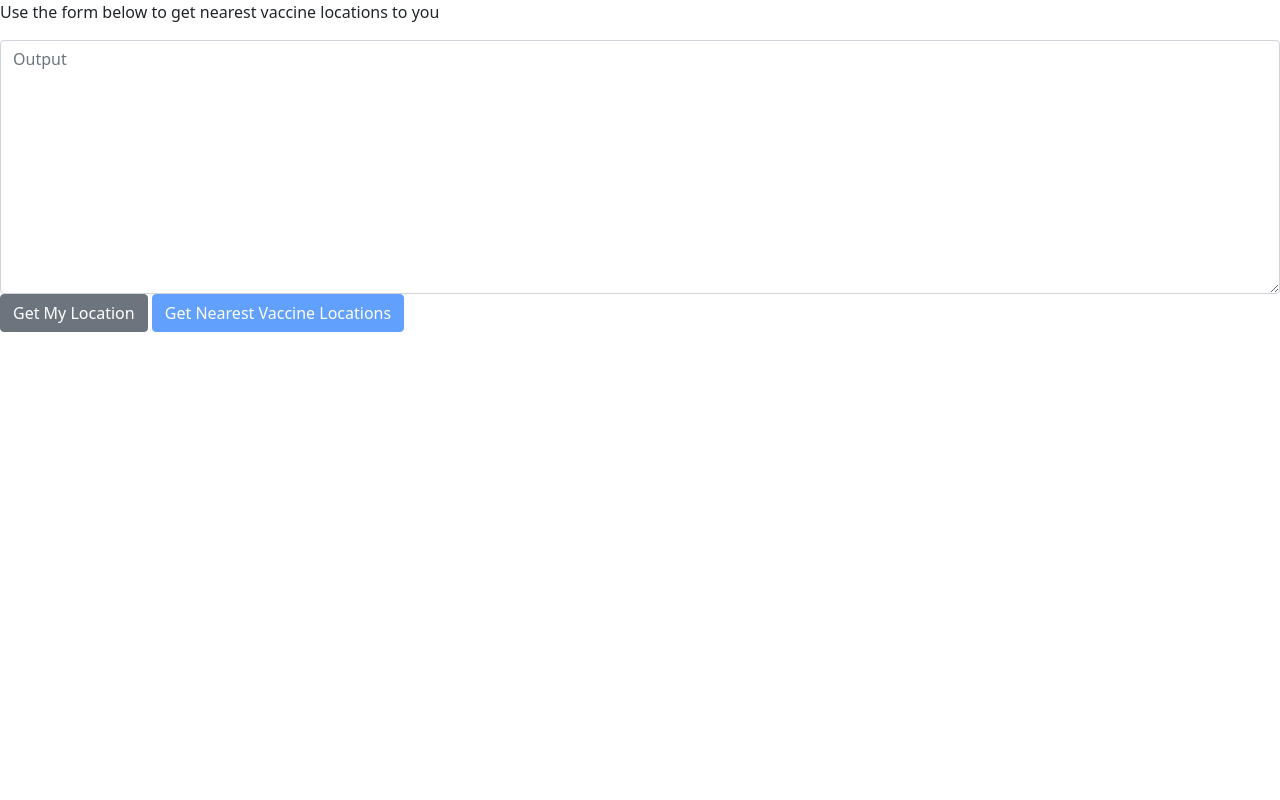
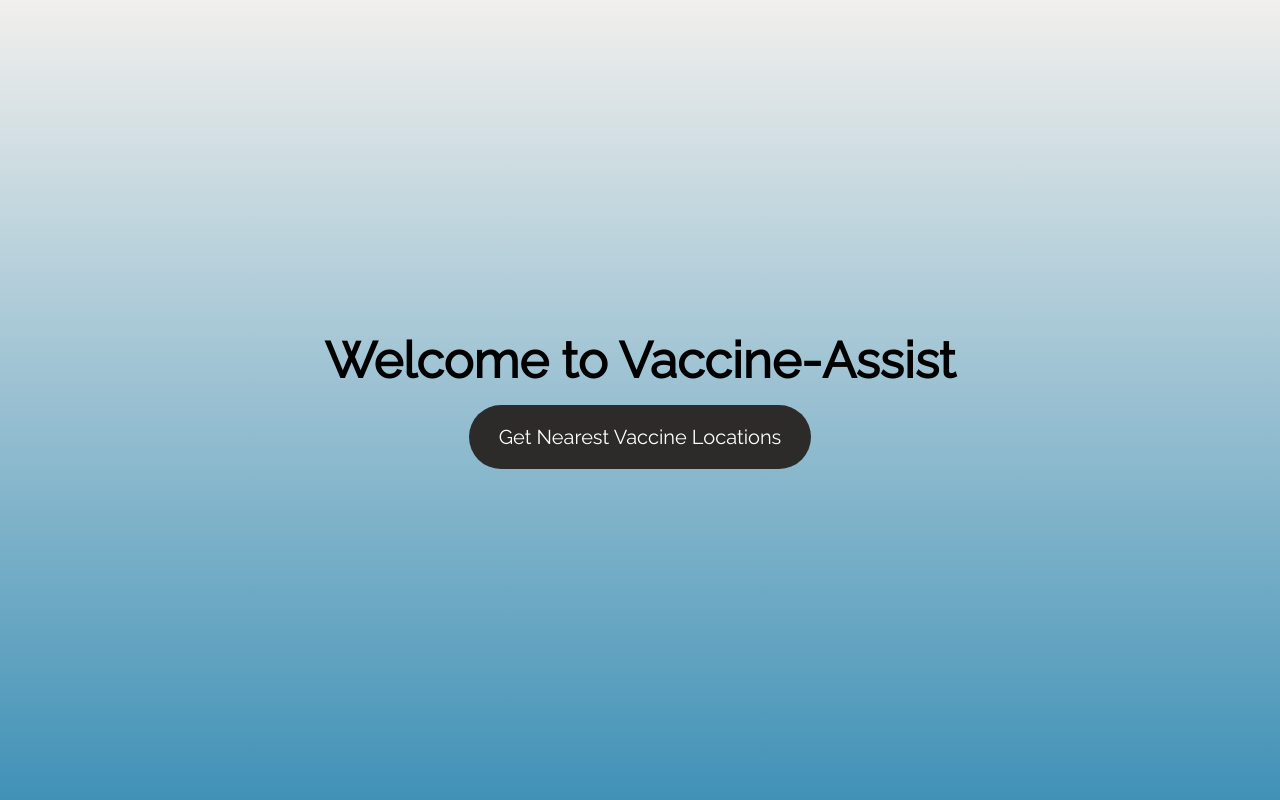
Before and after one commit to MubarekA/Vaccine-assist, a Flask app: page / in a window 1280 px wide. Run offline with Flask 2, Linux system fonts and the light colour scheme; some libraries are stand-ins or nearby versions.

Commit message:
Welcome page changes

```diff
--- a/app.py
+++ b/app.py
@@ -40,7 +40,7 @@ def static_assets(path: str):
 global location1
 global get_locs
 get_locs = {}
-@app.route('/get_ajax_locations', methods =['GET','POST'])
+@app.route('/get_ajax_locations', methods=['POST','GET'])
 def get_ajax_location():
 	global location1
 	global get_locs
@@ -62,7 +62,8 @@ def get_ajax_location():
 @app.route('/get_user_location', methods=['POST'])
 def get_user_location():
 	global location1
-	time.sleep(2)
+	global get_locs
+	time.sleep(10)
 	get_loc = get_locs['1']
 	return render_template('locations.html', locations= get_loc, index=0)
 
@@ -80,10 +81,7 @@ def get_previous_locations():
 
 #this function uses haversine library to calculate distance between two coordinates and sorts them based on closest location
 def getLocations(coord):
-	limit = 5
-	#all_states = fetch_then_cache('https://www.vaccinespotter.org/api/v0/US.json', 'us')
 	all_states = states['US'].json()
-	# MS = states['MS'].json()
 	i = 0  #counts the number of locations within defined distance
 	places = []
 
@@ -97,8 +95,8 @@ def getLocations(coord):
 	places.sort(key = lambda x:x[5])
 	return places
 
-#put in repository then host on github pages is usedfor hosting pages
-#unit, integration, end-to-end testing
+
+
 print('Breakpoint me!')
 
 if __name__ == '__main__':
--- a/static/index.css
+++ b/static/index.css
@@ -1,3 +1,99 @@
+@import url("https://fonts.googleapis.com/css?family=Caveat|Raleway&display=swap");
+
+* {
+  margin: 0;
+  padding: 0;
+  box-sizing: border-box;
+  transition: all 0.5s ease-in-out;
+}
+
+ :root {
+  font-size: 62.5%;
+  font-family: "Raleway", sans-serif;
+  --orange: #2c2b29;
+  --brown: #331b00;
+}
+
 body {
-	background-color: hsl(207, 52%, 61%)
+  height: 100vh;
+  position: relative;
 }
+
+ #background-image {
+  width: 100vw;
+  height: 100vh;
+  object-fit: cover;
+  display: block;
+}
+
+#welcome-page {
+  height: 100vh;
+  display: flex;
+  align-items: center;
+  justify-content: center;
+  flex-direction: column;
+  background-image: linear-gradient(0deg, #1f7eaad9 0%, #f1efecf8 100%);
+  color: black;
+  position: absolute;
+  top: 0;
+  left: 0;
+  width: 100%;
+  padding: 3.5rem;
+}
+
+#welcome-page > h1 {
+  font-size: 5rem;
+  text-align: center;
+}
+
+#get-vaccine {
+  padding: 2rem 3rem;
+  font-size: 2rem;
+  font-family: inherit;
+  outline: none;
+  border: none;
+  border-radius: 5rem;
+  background-color: var(--orange);
+  color: white;
+  margin-top: 1.5rem;
+  cursor: pointer;
+  transition: all 0.4s;
+}
+
+#get-vaccine:hover {
+  color: var(--orange);
+  background-color: white;
+}
+
+/* #loading-overlay {
+  position: fixed;
+  top: 0;
+  left: 0;
+  height: 100vh;
+  width: 100%;
+  display: flex;
+  align-items: center;
+  justify-content: center;
+  z-index: 10;
+  opacity: 0;
+  transition: opacity 0.6s;
+  background-color: white;
+}
+
+#loading-spinner {
+  width: 15rem;
+  height: 15rem;
+  border: 0.8rem solid var(--orange);
+  border-top: 0.8rem solid white;
+  border-radius: 50%;
+  animation: spin 1.5s linear infinite;
+} */
+
+@keyframes spin {
+  0% {
+    transform: rotate(0deg);
+  }
+  100% {
+    transform: rotate(360deg);
+  }
+}
--- a/static/index.html
+++ b/static/index.html
@@ -3,20 +3,32 @@
 <html lang="en">
 	<head>
 		<meta charset="UTF-8"> <!--  unicode 8
-		<meta name="viewport" content="width=device-width, initial-scale=1.0"><!--  scalling for mobile   -->
+		<meta name="viewport" content="width=device-width, initial-scale=1.0"> scalling for mobile   -->
+		<!-- <meta name="viewport" content="width=device-width, initial-scale=1.0"> -->
 		<meta name="description" content="Find out where to get your vaccine at!">
 		<link rel="stylesheet" href="/static/index.css" />
-		<link href="https://cdn.jsdelivr.net/npm/bootstrap@5.0.2/dist/css/bootstrap.min.css" rel="stylesheet" integrity="sha384-EVSTQN3/azprG1Anm3QDgpJLIm9Nao0Yz1ztcQTwFspd3yD65VohhpuuCOmLASjC" crossorigin="anonymous">
-		<script src="https://cdn.jsdelivr.net/npm/bootstrap@5.0.2/dist/js/bootstrap.bundle.min.js" integrity="sha384-MrcW6ZMFYlzcLA8Nl+NtUVF0sA7MsXsP1UyJoMp4YLEuNSfAP+JcXn/tWtIaxVXM" crossorigin="anonymous"></script>
-		<title>Vaccine Locator</title><!--  Tab name   -->
+		<meta http-equiv="X-UA-Compatible" content="ie=edge">
+		<link rel="icon" href="favicon.png">
+		<!-- <link href="https://cdn.jsdelivr.net/npm/bootstrap@5.0.2/dist/css/bootstrap.min.css" rel="stylesheet" integrity="sha384-EVSTQN3/azprG1Anm3QDgpJLIm9Nao0Yz1ztcQTwFspd3yD65VohhpuuCOmLASjC" crossorigin="anonymous">
+		<script src="https://cdn.jsdelivr.net/npm/bootstrap@5.0.2/dist/js/bootstrap.bundle.min.js" integrity="sha384-MrcW6ZMFYlzcLA8Nl+NtUVF0sA7MsXsP1UyJoMp4YLEuNSfAP+JcXn/tWtIaxVXM" crossorigin="anonymous"></script> -->
+		<link rel="stylesheet" href="https://use.fontawesome.com/releases/v5.8.2/css/all.css" integrity="sha384-oS3vJWv+0UjzBfQzYUhtDYW+Pj2yciDJxpsK1OYPAYjqT085Qq/1cq5FLXAZQ7Ay" crossorigin="anonymous">
+		<title>Vaccine Locator</title>
 	</head>
 	<body>
+		<section id="welcome-page">
+			<h1>Welcome to Vaccine-Assist</h1>
+			<form method="post" action="get_user_location"  enctype= "multipart/form-data">
+				<button type="submit" id="get-vaccine" onclick="showPosition();">Get Nearest Vaccine Locations</button>
+			</form>
+		</section>
+
+</body>
+
 <script>
 	// Set up global variable
 	var result;
 	var lat;
 	var long;
-
 	function showPosition() {
 		// Store the element where the page displays the result
 		result = document.getElementById("result");
@@ -34,28 +46,13 @@
 	function successCallback(position) {
 		lat = position.coords.latitude;
 		long = position.coords.longitude;
-				var locs = "https://geolocation-db.com/json/"
-				var httpRequest = new XMLHttpRequest();
-				httpRequest.onreadystatechange = displayContents;
-				httpRequest.open('GET', locs, true);
-				httpRequest.setRequestHeader('Content-Type', 'application/x-www-form-urlencoded');
-                httpRequest.send();
-
-				function displayContents(){
-					if (httpRequest.readyState === XMLHttpRequest.DONE) {
-						if (httpRequest.status === 200) {
-							var response = JSON.parse(httpRequest.responseText);
-
-						} else {
-							alert('There was a problem with the request.');
-						}
-					}
-				}
-
-				result.value = "Your current position is (" + "Latitude: " + position.coords.latitude + ", " + "Longitude: " + position.coords.longitude + ")";
-
-				document.querySelector('button[type="submit"]').removeAttribute('disabled');
-			}
+		// var locs = "https://geolocation-db.com/json/"
+		var req = new XMLHttpRequest();
+		req.onreadystatechange = function(){}
+		req.open('POST', '/get_ajax_locations', true);
+		req.setRequestHeader('content-type', 'application/x-www-form-urlencoded;charset=UTF-8');
+		req.send("result=" + lat.toString()+","+long.toString());
+	};
 
 	// Define callback function for failed attempt
 	function errorCallback(error) {
@@ -68,28 +65,7 @@
 		} else {
 			result.value = "Geolocation failed due to unknown error.";
 		}
-			}
+	};
 
-      		function do_ajax() {
-            	var req = new XMLHttpRequest();
-
-        		req.onreadystatechange = function()
-        		{
-
-        }
-
-        req.open('POST', '/get_ajax_locations', true);
-        req.setRequestHeader('content-type', 'application/x-www-form-urlencoded;charset=UTF-8');
-        req.send("result=" + lat.toString()+","+long.toString());
-      }
 </script>
-
-    <p>Use the form below to get nearest vaccine locations to you</p>
-
-		<form method="post" action="get_user_location" enctype= "multipart/form-data">
-			<textarea name="result" id="result" rows="10" cols="10" class="form-control" placeholder="Output"></textarea>
-			<button type="button" onclick="showPosition();" class="btn btn-secondary">Get My Location</button>
-			<button type="submit" disabled class="btn btn-primary" onclick="do_ajax();">Get Nearest Vaccine Locations</button>
-		</form>
-    </body>
 </html>
--- a/templates/locations.html
+++ b/templates/locations.html
@@ -4,7 +4,7 @@
 		<meta charset="UTF-8"> <!--  unicode 8   -->
 		<meta name="viewport" content="width=device-width, initial-scale=1.0"><!--  scalling for mobile   -->
 		<meta name="description" content="Find out where to get your vaccine at!"><!--  general description   -->
-		<link rel="stylesheet" href="/static/index.css" />
+		<!-- <link rel="stylesheet" href="/static/index.css" /> -->
 		<!--Bootstrapping for Table-->
 		<link href="https://cdn.jsdelivr.net/npm/bootstrap@5.0.2/dist/css/bootstrap.min.css" rel="stylesheet" integrity="sha384-EVSTQN3/azprG1Anm3QDgpJLIm9Nao0Yz1ztcQTwFspd3yD65VohhpuuCOmLASjC" crossorigin="anonymous">
 		<script src="https://cdn.jsdelivr.net/npm/bootstrap@5.0.2/dist/js/bootstrap.bundle.min.js" integrity="sha384-MrcW6ZMFYlzcLA8Nl+NtUVF0sA7MsXsP1UyJoMp4YLEuNSfAP+JcXn/tWtIaxVXM" crossorigin="anonymous"></script>
@@ -27,7 +27,7 @@
 			<tbody>
 				{% for location in locations[index:index + 10] %} <!--Specific Jinja2 syntax for looping -->
 					<tr>
-						<td ><a href={{location[1]}}>{{ location[0] }}</a> </td> <!--Name-->
+						<td ><a href={{location[1]}} target="_blank" rel="noopener noreferrer">{{ location[0] }}</a> </td> <!--Name-->
 						<td>{{ location[2] }}</td> <!--Address-->
 						<td>{{ location[3] }}</td> <!--City-->
 						<td>{{ location[4] }}</td> <!--State-->
```
Lines whose indentation alone changed are shown as unchanged.
